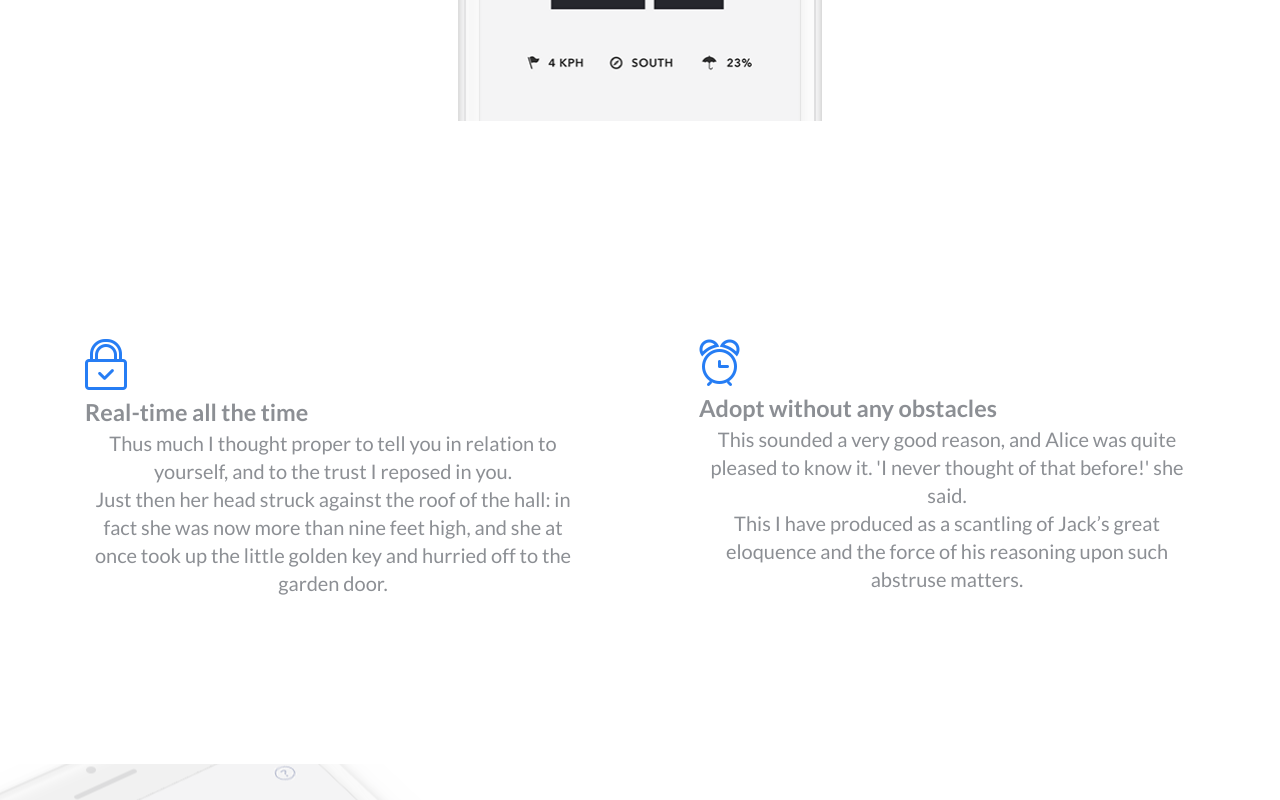
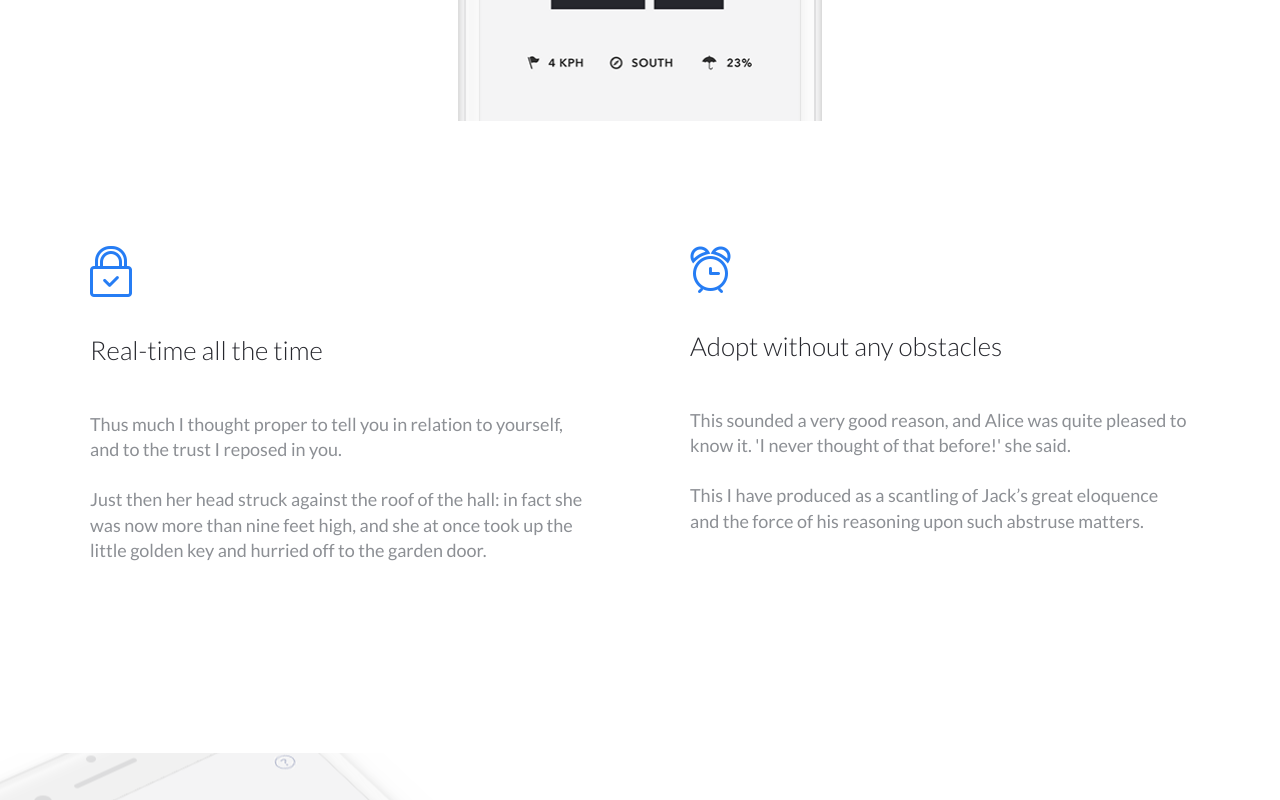
Before and after one commit to Knakna/NewProvidence, a plain HTML site: page index.html in a window 1280 px wide. Shown: the part 680-1480 px from the top of the page. Drawn offline with nearby package versions, Linux system fonts and the light colour scheme.

Commit message:
add styles to section features

```diff
--- a/css/index.css
+++ b/css/index.css
@@ -77,9 +77,6 @@ a {
 /* ==========header============= */
 
 .header {
-    display: flex;
-    flex-direction: column;
-    align-items: center;
 
     height: 100vh;
 
@@ -100,7 +97,7 @@ a {
     justify-content: space-between;
     flex-wrap: wrap;
 
-    margin-bottom: 90px;
+    margin-bottom: 95px;
 }
 
 .header__list {
@@ -180,6 +177,7 @@ a {
 
 
 .header__content {
+    margin: 0 auto;
     max-width: 780px;
 
     display: flex;
@@ -235,20 +233,26 @@ a {
 
 /* +++++++++++features============ */
 
+.features {
+    padding: 125px 0 165px;
+}
+
 
 .features__blocks {
 
     display: flex;
-    justify-content: space-between;
+    justify-content: center;
 
 }
 
 .features__block {
-    max-width: 496px;
-    margin: 218px 30px 167px;
+    margin-right: 100px;
 
+    max-width: 500px;
+}
 
-
+.features__block:last-child {
+    margin-right: 0;
 }
 
 .features__block:first-child::before {
@@ -260,6 +264,20 @@ a {
     content: url("../img/icons/Clock.png");
 }
 
+.features__title {
+    margin: 30px 0 45px;
+
+    font-size: 26px;
+    font-weight: 300;
+    line-height: 1.31;
+    color: #26272d;
+}
+
+.features__text {
+    margin-bottom: 25px;
+    font-size: 18px;
+    text-align: left;
+}
 
 
 
```
